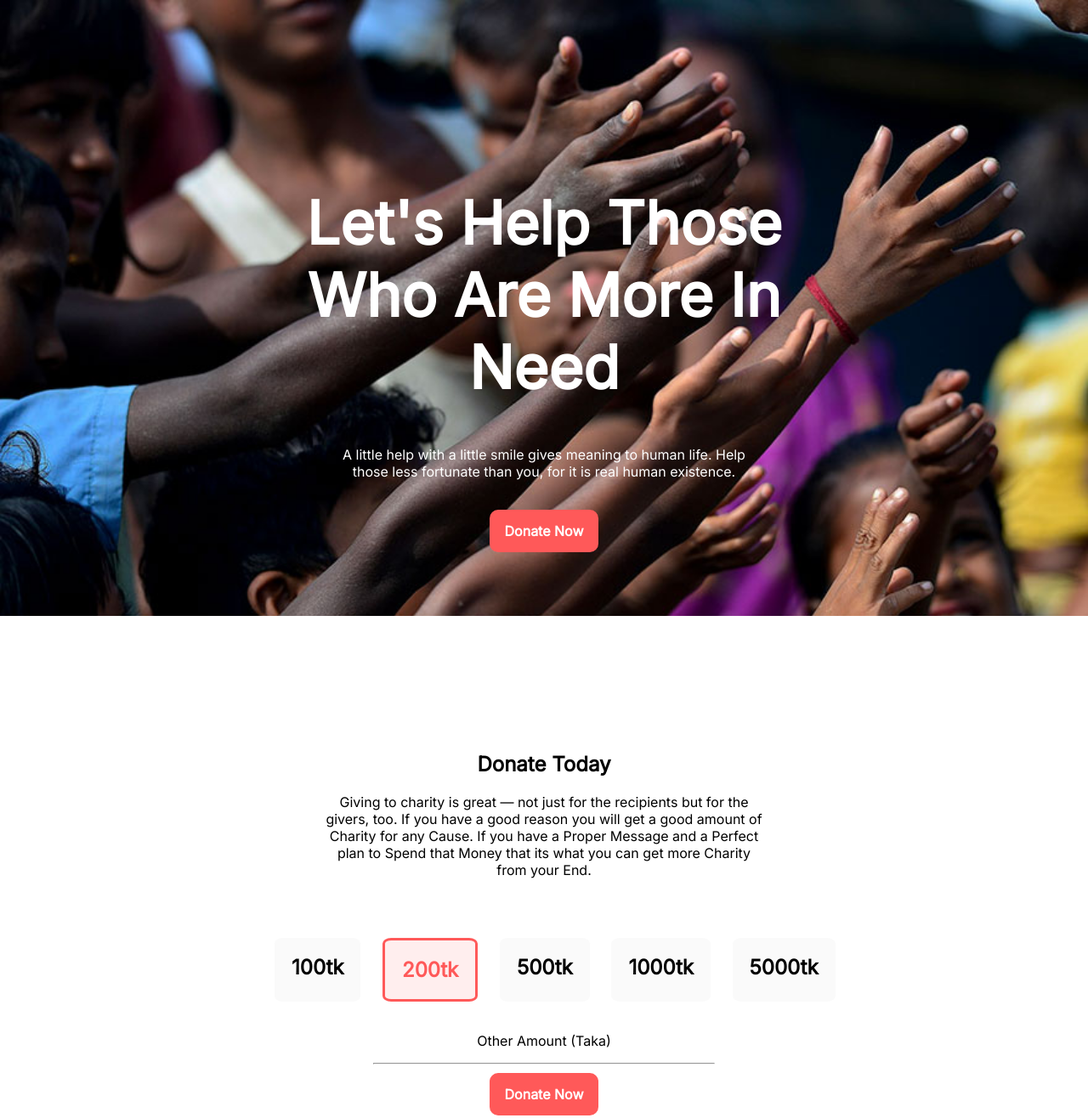
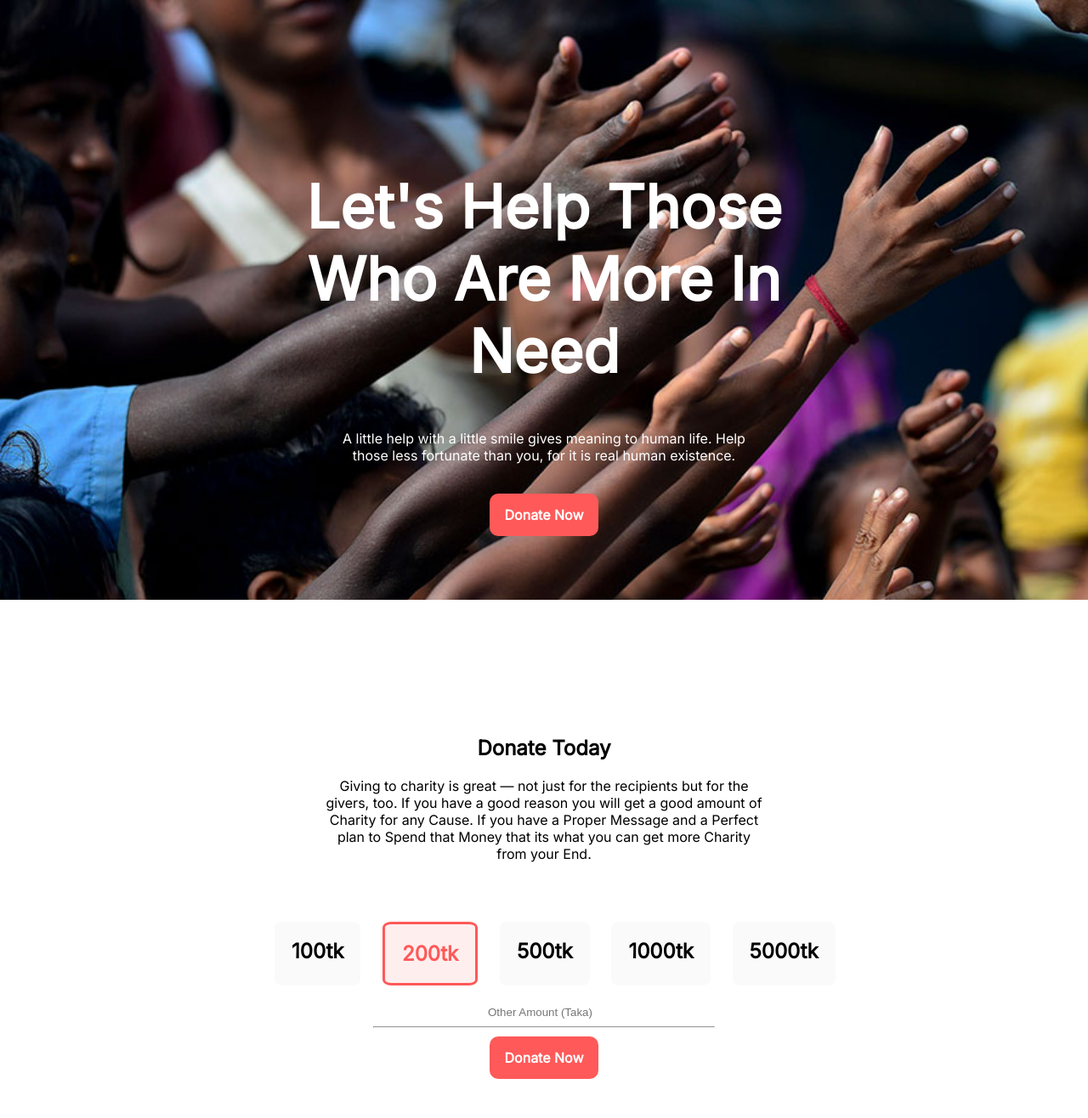
Before and after one commit to Mohaiminul-Islam-Bhuiyan/assignment-one, a plain HTML site: page index.html in a window 1280 px wide. Shown: the top 1316 px of the page at 85% size. Drawn offline with Linux system fonts and the light colour scheme.

Commit message:
final edited

```diff
--- a/index.html
+++ b/index.html
@@ -35,7 +35,7 @@
         <h1 class="taka">5000tk</h1>
     </div>
     <div class="middle-allignment">
-        <p>Other Amount (Taka)</p>
+        <input type="number" placeholder="Other Amount (Taka)" id="other-amount" min="1">
         <hr id="underline">
         <a target="_blank" class="redirect" href="https://assunnahfoundation.org/donate/assunnah-complex">Donate Now</a>
     </div>
--- a/style.css
+++ b/style.css
@@ -9,7 +9,7 @@ body{
     background-image: url(images/donation13.jpg);
     background-repeat: no-repeat;
     background-size: cover;
-    padding-top: 20px;
+    padding-top: 1px;
     padding-bottom: 90px;
 }
 .middle-allignment{
@@ -57,6 +57,10 @@ body{
     background-color: #ffeeee;
     border-color: #ff5959;
     border-style: solid;
+}
+#other-amount{
+    border: none;
+    margin-left: 45px;
 }
 #underline{
     width: 400px;
```
